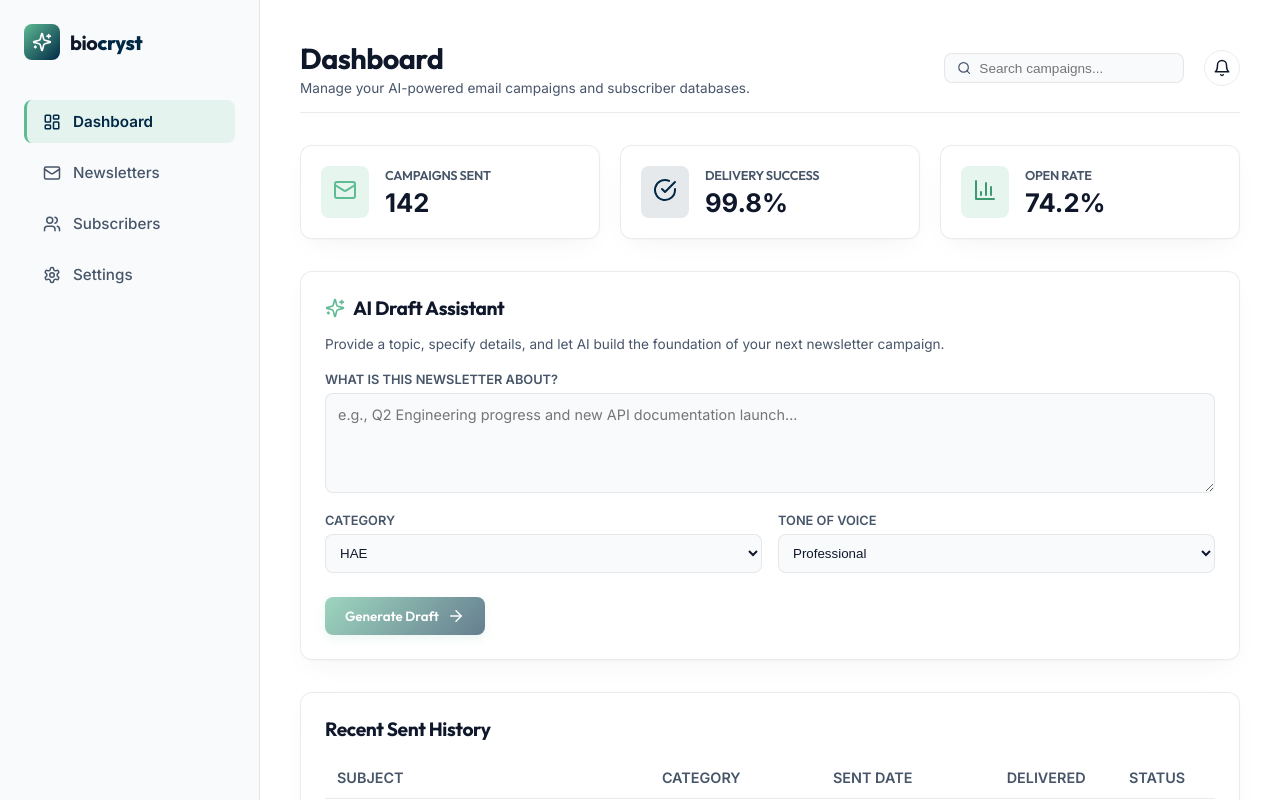
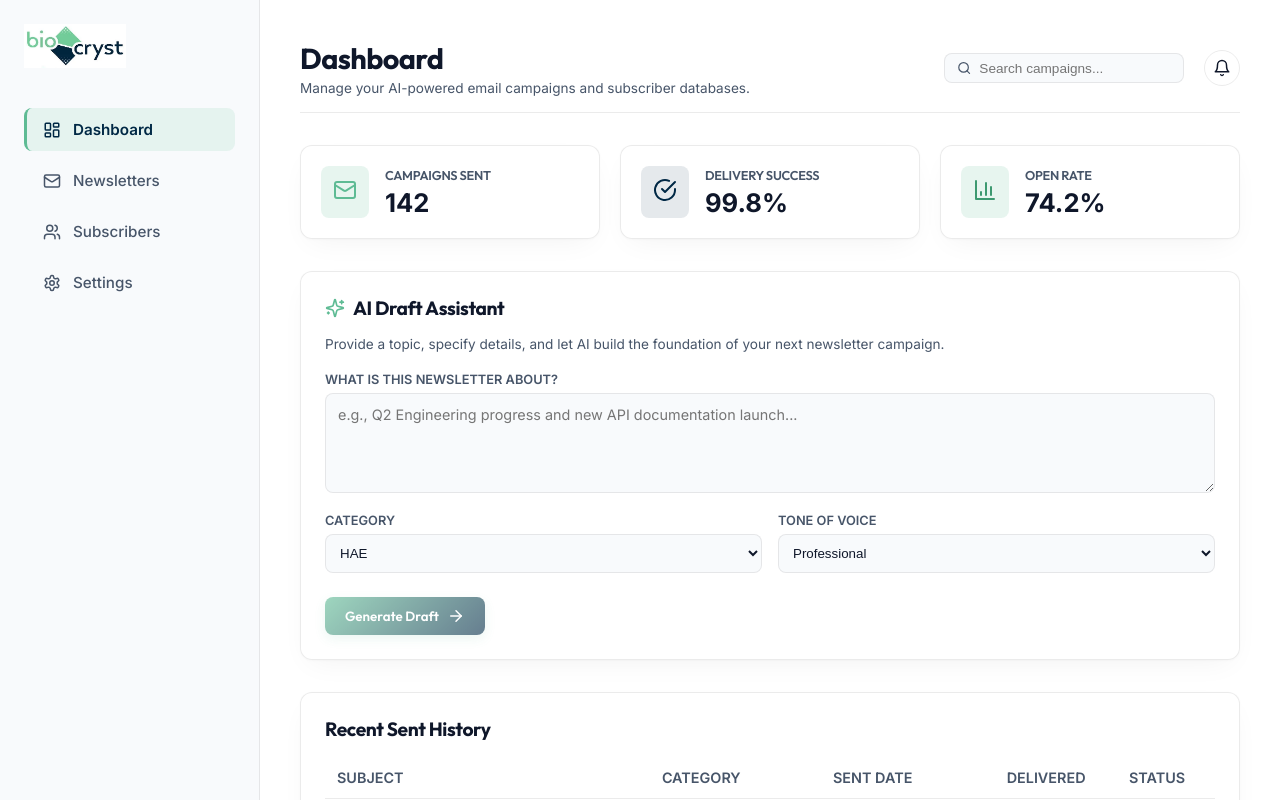
Before and after one commit to AndreaTang0123/Newsletter-Portal, a Next.js app in the folder frontend/: page / in a window 1280 px wide. Shown: the top 800 px of the page. Built offline with nearby package versions, Linux system fonts and the light colour scheme; no server answers.

Commit message:
UI stuffs

```diff
--- a/frontend/components/Sidebar.tsx
+++ b/frontend/components/Sidebar.tsx
@@ -1,5 +1,5 @@
 import React from 'react';
-import { LayoutDashboard, Mail, Users, Settings, Sparkles, HelpCircle } from 'lucide-react';
+import { LayoutDashboard, Mail, Users, Settings } from 'lucide-react';
 
 interface SidebarProps {
   currentTab: string;
@@ -16,16 +16,12 @@ export const Sidebar: React.FC<SidebarProps> = ({ currentTab, setCurrentTab }) =
 
   return (
     <aside className="sidebar">
-      <div style={{ marginBottom: '40px', display: 'flex', alignItems: 'center', gap: '10px' }}>
-        <div
-          className="gradient-bg"
-          style={{ width: '36px', height: '36px', borderRadius: '8px', display: 'flex', alignItems: 'center', justifyContent: 'center' }}
-        >
-          <Sparkles size={20} color="#fff" />
-        </div>
-        <h2 style={{ fontSize: '1.25rem' }}>
-          bio<span style={{ color: 'var(--color-secondary)', fontWeight: 800 }}>cryst</span>
-        </h2>
+      <div style={{ marginBottom: '40px', display: 'flex', alignItems: 'center' }}>
+        <img
+          src="/logo.png"
+          alt="BioCryst Logo"
+          style={{ height: '44px', objectFit: 'contain', maxWidth: '180px' }}
+        />
       </div>
 
       <nav style={{ display: 'flex', flexDirection: 'column', gap: '8px', flex: 1 }}>
```
Also changed, not shown: frontend/logo.png (added), frontend/public/logo.png (added).
